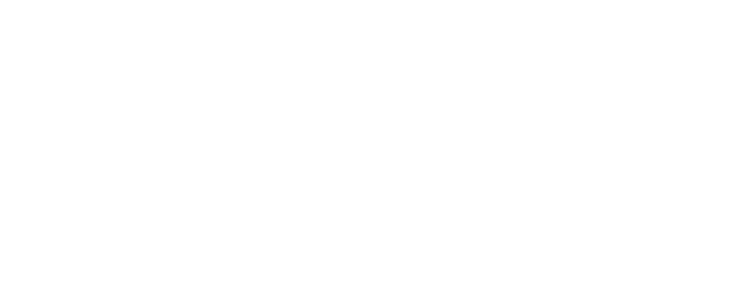
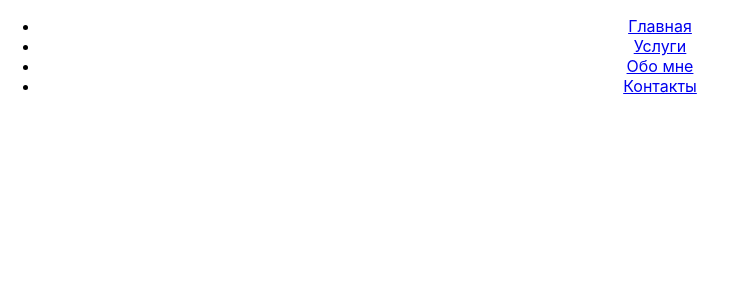
Before and after one commit to IIIWinterIII/lawyer-portfolio, a React (Create React App) app: page / in a window 1280 px wide. Before the commit this address had no page. Shown: the top 300 px of the page, without its empty margins (0-737 px from the left). Built offline with nearby package versions, Linux system fonts and the light colour scheme.

Commit message:
creating navigation task

```diff
--- a/package.json
+++ b/package.json
@@ -11,7 +11,8 @@
     "react": "^18.3.1",
     "react-dom": "^18.3.1",
     "react-router-dom": "^7.0.2",
-    "react-scripts": "5.0.1"
+    "react-scripts": "5.0.1",
+    "web-vitals": "^4.2.4"
   },
   "scripts": {
     "start": "react-scripts start",
--- a/src/App.css
+++ b/src/App.css
@@ -1,38 +1,3 @@
 .App {
   text-align: center;
 }
-
-.App-logo {
-  height: 40vmin;
-  pointer-events: none;
-}
-
-@media (prefers-reduced-motion: no-preference) {
-  .App-logo {
-    animation: App-logo-spin infinite 20s linear;
-  }
-}
-
-.App-header {
-  background-color: #282c34;
-  min-height: 100vh;
-  display: flex;
-  flex-direction: column;
-  align-items: center;
-  justify-content: center;
-  font-size: calc(10px + 2vmin);
-  color: white;
-}
-
-.App-link {
-  color: #61dafb;
-}
-
-@keyframes App-logo-spin {
-  from {
-    transform: rotate(0deg);
-  }
-  to {
-    transform: rotate(360deg);
-  }
-}
--- a/src/App.jsx
+++ b/src/App.jsx
@@ -1,14 +1,16 @@
 import "./App.css";
 import { Route, Routes } from "react-router-dom";
 import routes from "./reutes";
+import Header from "./components/Header";
 
 function App() {
   return (
     <div className="App">
+      <Header />
       <main>
         <Routes>
-          {routes.map(({ path, component: Component }) => (
-            <Route path={path} element={Component} />
+          {routes.map(({ path, component: Component }, index) => (
+            <Route key={index} path={path} element={<Component />} />
           ))}
         </Routes>
       </main>
--- a/src/components/Header.jsx
+++ b/src/components/Header.jsx
@@ -1,11 +1,23 @@
-import React from 'react';
+import React from "react";
+import { Link } from "react-router-dom";
+import routes from "../reutes";
 
 function Header() {
-    return (
-        <section>
-
-        </section>
-    );
+  return (
+    <header>
+      <nav>
+        <ul>
+          {routes.map(({ path, component: Component, name }, index) => (
+            <li key={index}>
+              <Link to={path} component={<Component />} className="link">
+                {name}
+              </Link>
+            </li>
+          ))}
+        </ul>
+      </nav>
+    </header>
+  );
 }
 
 export default Header;
```
Also changed, not shown: 1 other file (tests, documents, lock files or other folders).
